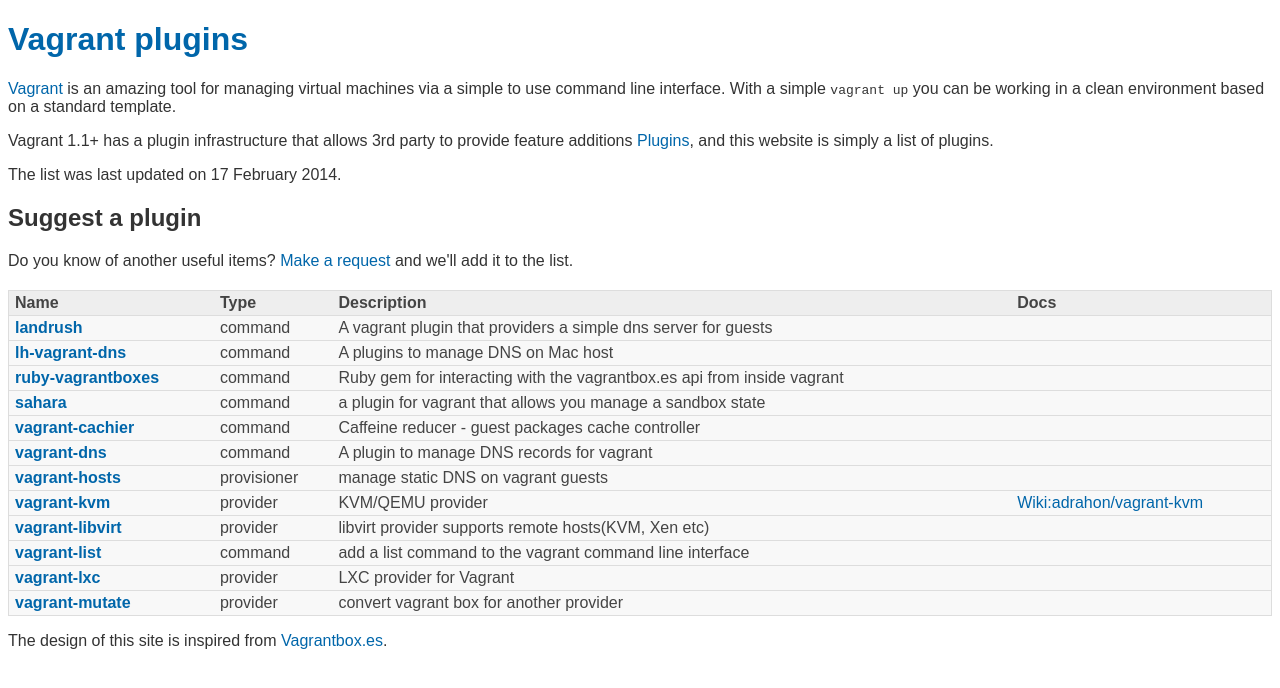
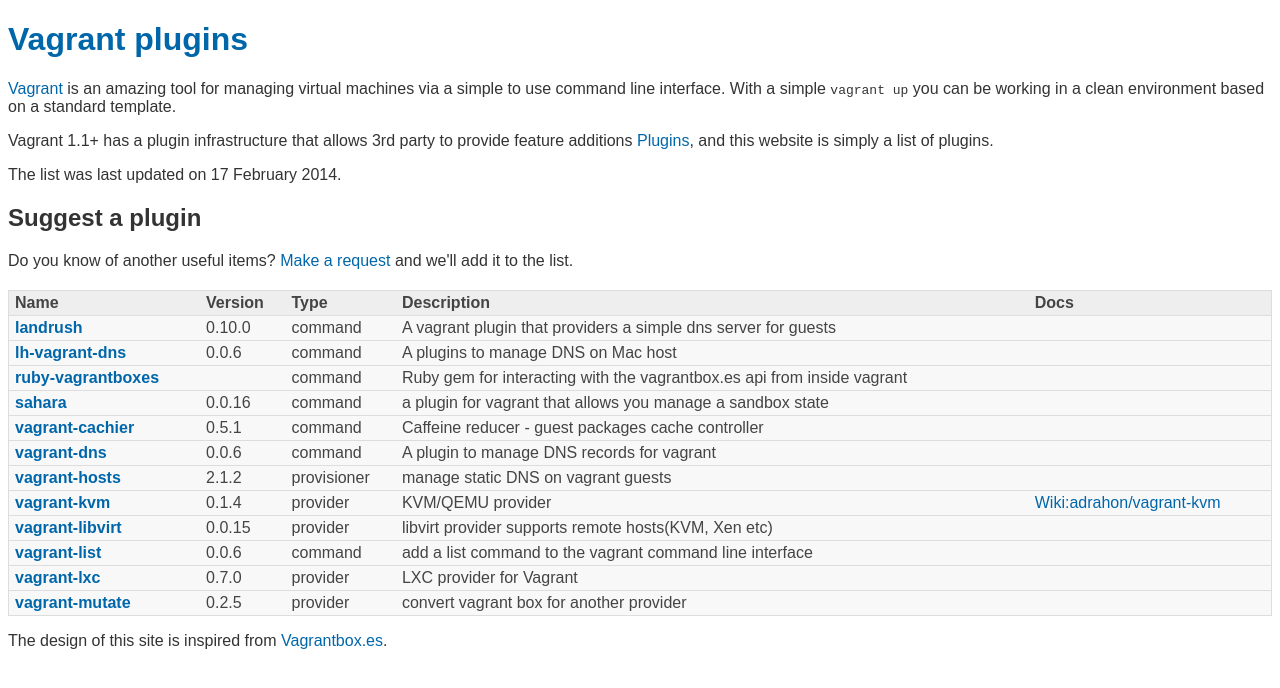
Before and after one commit to vagrant-lists/vagrant-lists.github.io, a Jekyll site: the page built from plugins.html, in a window 1280 px wide. Shown: the top 688 px of the page. Built offline with Jekyll 4.4.1, drawn with Linux system fonts in a browser that asks for light colours; nearby versions of some CDN libraries; Markdown is read by kramdown in place of the engine named in the settings.

Commit message:
add plugin version
- retrieve version number from rubygems.org
  just call `rake plugin_version`

Signed-off-by: Hiroshi Miura <miurahr@linux.com>

```diff
--- /dev/null
+++ b/_data/plugin_versions.yml
@@ -0,0 +1,12 @@
+---
+lh-vagrant-dns: 0.0.6
+vagrant-hosts: 2.1.2
+landrush: 0.10.0
+vagrant-libvirt: 0.0.15
+vagrant-mutate: 0.2.5
+sahara: 0.0.16
+vagrant-lxc: 0.7.0
+vagrant-list: 0.0.6
+vagrant-cachier: 0.5.1
+vagrant-dns: 0.0.6
+vagrant-kvm: 0.1.4
--- a/_includes/plugins.html
+++ b/_includes/plugins.html
@@ -1,12 +1,15 @@
     <table class="sortable hidable">
       <thead>
-        <tr><th>Name</th><th>Type</th><th>Description</th><th>Docs</th><td class="tags">Tags</td></tr>
+        <tr><th>Name</th><th>Version</th><th>Type</th><th>Description</th><th>Docs</th><td class="tags">Tags</td></tr>
       </thead>
       <tbody>
         {% assign plugins = site.categories.plugins | sort: 'name' %}
+        {% assign versions = site.data.plugin_versions %}
         {% for plugin in plugins %}
+          {% assign version = versions[plugin.name] %}
           <tr>
             <th scope="row" title="{{ plugin.link }}"><a href="{{ plugin.link }}">{{ plugin.name }}</a></th>
+            <td>{{ version }}</td>
             <td>{{ plugin.type }}</td>
             <td>{{ plugin.description }}</td>
             <td class="doc" title="{{ plugin.doc }}"><a href="{{ plugin.doc }}">{{ plugin.doc | replace_first: "https://wiki.github.com/", "Wiki:"}}</a></td>
```
Also changed, not shown: 1 other file.
